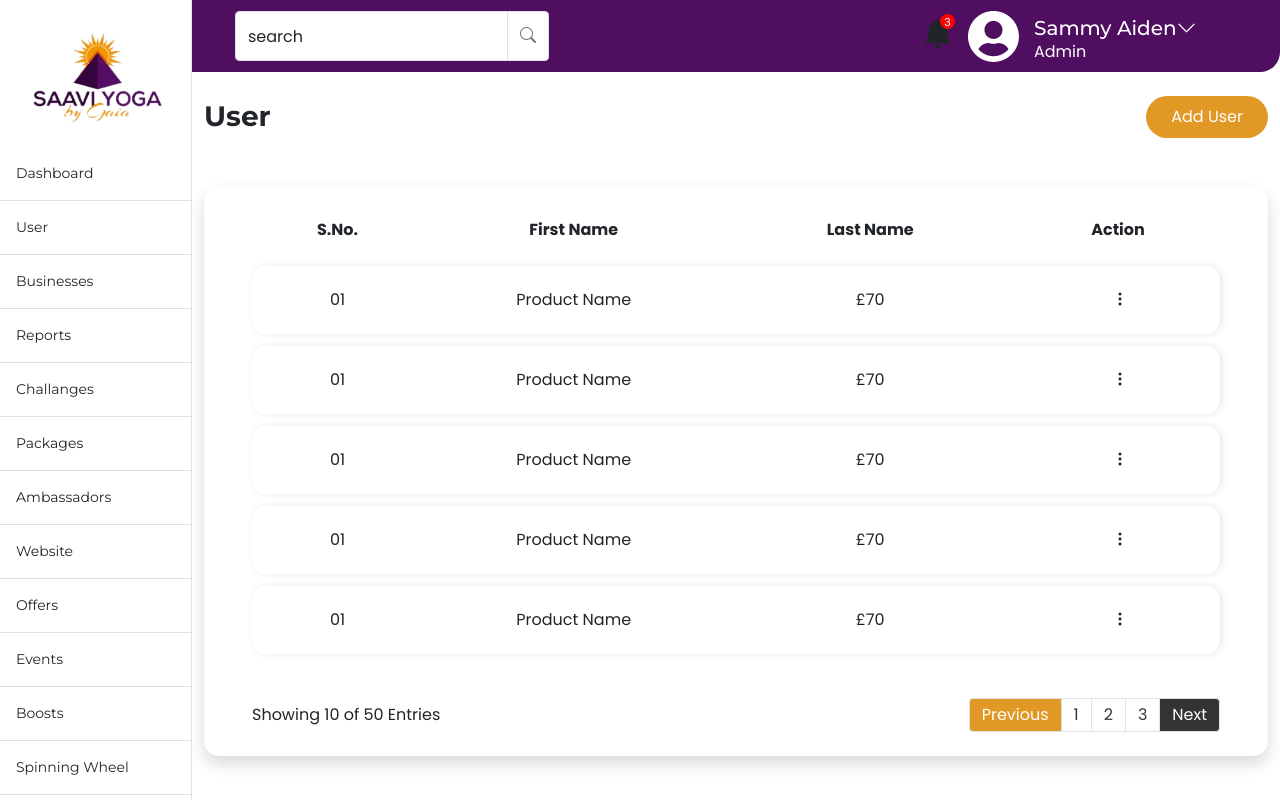
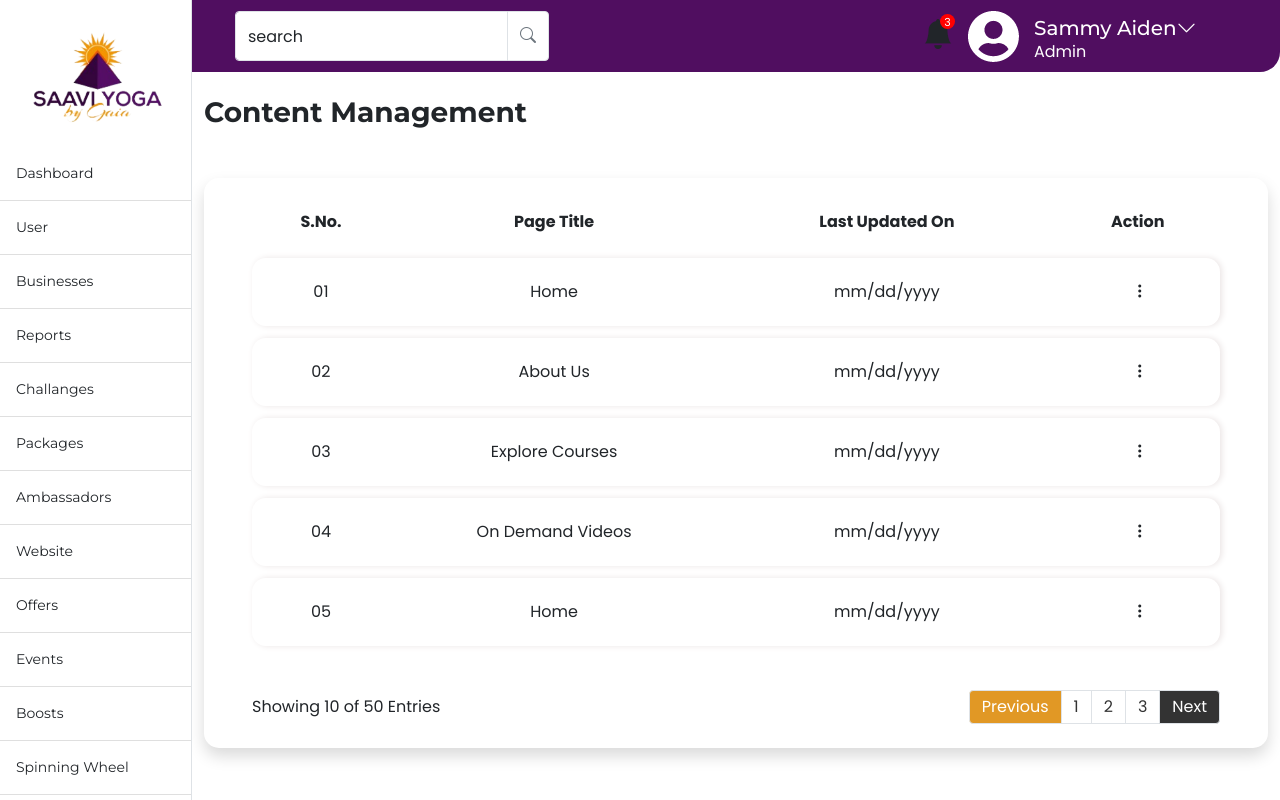
Before and after one commit to frontendSquad/gaiaAdmin, a PHP site: page /content-management.php in a window 1280 px wide. Run offline with PHP 8.4, Linux system fonts and the light colour scheme.

Commit message:
Initial Commit

```diff
--- a/contentManagement/content-management.php
+++ b/contentManagement/content-management.php
@@ -3,16 +3,9 @@ include('../layout/topBar.php');
 ?>
 <div class="packages">
     <div class="row align-items-center justify-content-between">
-        <div class="col-md-4">
+        <div class="col-md-12">
             <div class="titleBox py-4">
-                <h3 class="mb-0 achivpFont mb-0 font-weight-bold">User</h3>
-            </div>
-        </div>
-        <div class="col-md-4">
-            <div class="titleBox py-4">
-                <div class="addPackages text-md-right">
-                    <a href="addPackages.php" class="btn rounded-pill px-4">Add User</a>
-                </div>
+                <h3 class="mb-0 achivpFont mb-0 font-weight-bold">Content Management</h3>
             </div>
         </div>
     </div>
@@ -23,73 +16,73 @@ include('../layout/topBar.php');
                     <thead>
                         <tr>
                             <th class="table-site-headings">S.No.</th>
-                            <th class="table-site-headings">First Name</th>
-                            <th class="table-site-headings">Last Name</th>
+                            <th class="table-site-headings">Page Title</th>
+                            <th class="table-site-headings">Last Updated On</th>
                             <th class="table-site-headings">Action</th>
                         </tr>
                     </thead>
                     <tbody>
                         <tr>
                             <td>01</td>
-                            <td>Product Name</td>
-                            <td>£70</td>
+                            <td>Home</td>
+                            <td>mm/dd/yyyy</td>
                             <td>
                                 <div class="btn-group ml-1">
                                     <button type="button" class="btn border-color outline-0" data-toggle="dropdown" aria-expanded="false"> <i class="bi bi-three-dots-vertical"></i> </button>
                                     <div class="dropdown-menu">
-                                        <button class="dropdown-item mb-1"><i class="bi bi-pencil pr-2"></i>Edit</button>
+                                        <a class="text-dark mb-1 px-3"><i class="bi bi-pencil pr-2"></i>Edit</a>
                                     </div>
                                 </div>
                             </td>
                         </tr>
                         <tr>
-                            <td>01</td>
-                            <td>Product Name</td>
-                            <td>£70</td>
+                            <td>02</td>
+                            <td>About Us</td>
+                            <td>mm/dd/yyyy</td>
                             <td>
                                 <div class="btn-group ml-1">
                                     <button type="button" class="btn border-color outline-0" data-toggle="dropdown" aria-expanded="false"> <i class="bi bi-three-dots-vertical"></i> </button>
                                     <div class="dropdown-menu">
-                                        <button class="dropdown-item mb-1"><i class="bi bi-pencil pr-2"></i>Edit</button>
+                                        <a class="text-dark mb-1 px-3"><i class="bi bi-pencil pr-2"></i>Edit</a>
                                     </div>
                                 </div>
                             </td>
                         </tr>
                         <tr>
-                            <td>01</td>
-                            <td>Product Name</td>
-                            <td>£70</td>
+                            <td>03</td>
+                            <td>Explore Courses</td>
+                            <td>mm/dd/yyyy</td>
                             <td>
                                 <div class="btn-group ml-1">
                                     <button type="button" class="btn border-color outline-0" data-toggle="dropdown" aria-expanded="false"> <i class="bi bi-three-dots-vertical"></i> </button>
                                     <div class="dropdown-menu">
-                                        <button class="dropdown-item mb-1"><i class="bi bi-pencil pr-2"></i>Edit</button>
+                                        <a class="text-dark mb-1 px-3"><i class="bi bi-pencil pr-2"></i>Edit</a>
                                     </div>
                                 </div>
                             </td>
                         </tr>
                         <tr>
-                            <td>01</td>
-                            <td>Product Name</td>
-                            <td>£70</td>
+                            <td>04</td>
+                            <td>On Demand Videos</td>
+                            <td>mm/dd/yyyy</td>
                             <td>
                                 <div class="btn-group ml-1">
                                     <button type="button" class="btn border-color outline-0" data-toggle="dropdown" aria-expanded="false"> <i class="bi bi-three-dots-vertical"></i> </button>
                                     <div class="dropdown-menu">
-                                        <button class="dropdown-item mb-1"><i class="bi bi-pencil pr-2"></i>Edit</button>
+                                        <a class="text-dark mb-1 px-3"><i class="bi bi-pencil pr-2"></i>Edit</a>
                                     </div>
                                 </div>
                             </td>
                         </tr>
                         <tr>
-                            <td>01</td>
-                            <td>Product Name</td>
-                            <td>£70</td>
+                            <td>05</td>
+                            <td>Home</td>
+                            <td>mm/dd/yyyy</td>
                             <td>
                                 <div class="btn-group ml-1">
                                     <button type="button" class="btn border-color outline-0" data-toggle="dropdown" aria-expanded="false"><i class="bi bi-three-dots-vertical"></i> </button>
                                     <div class="dropdown-menu">
-                                        <button class="dropdown-item mb-1"><i class="bi bi-pencil pr-2"></i>Edit</button>
+                                        <a class="text-dark mb-1 px-3"><i class="bi bi-pencil pr-2"></i>Edit</a>
                                     </div>
                                 </div>
                             </td>
```
